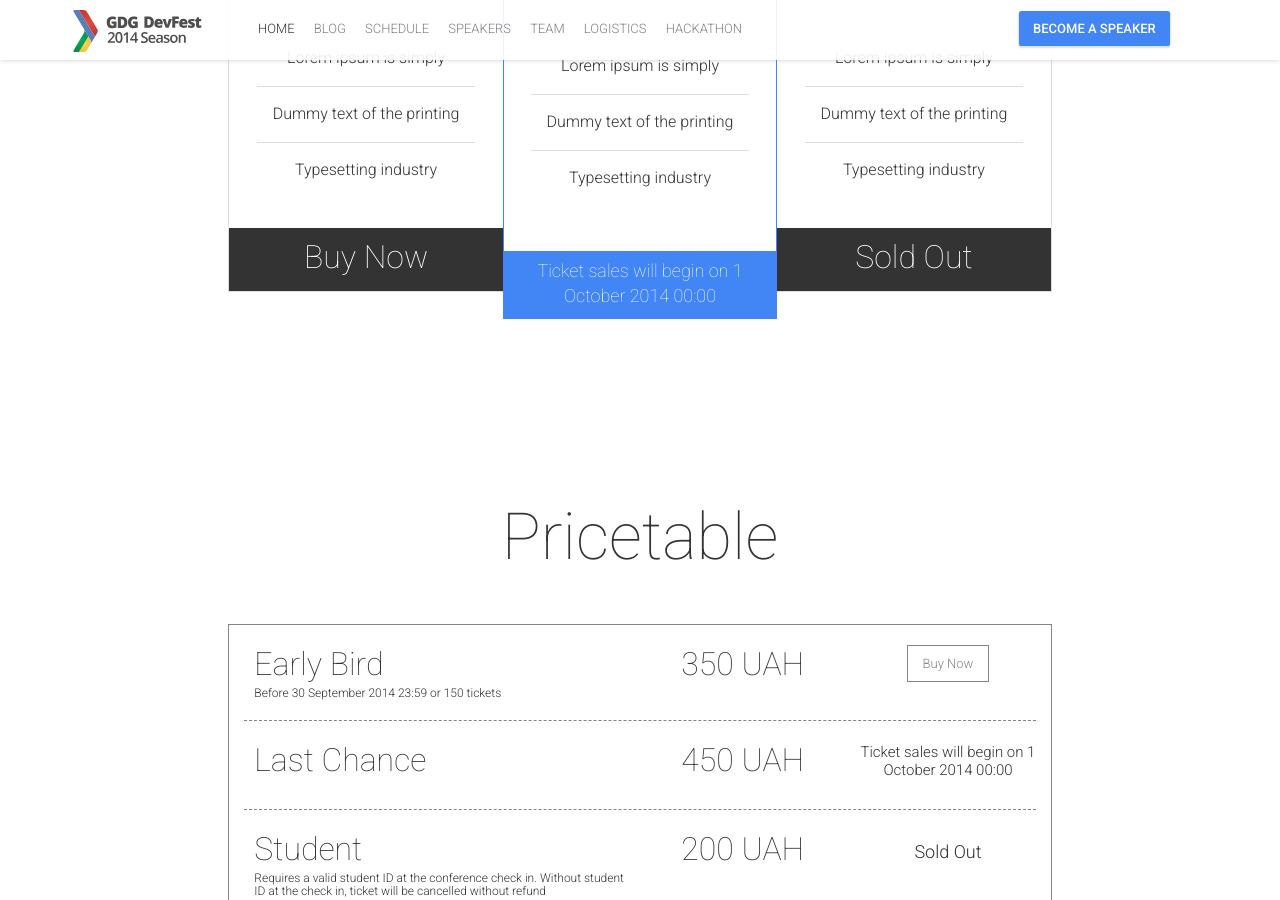
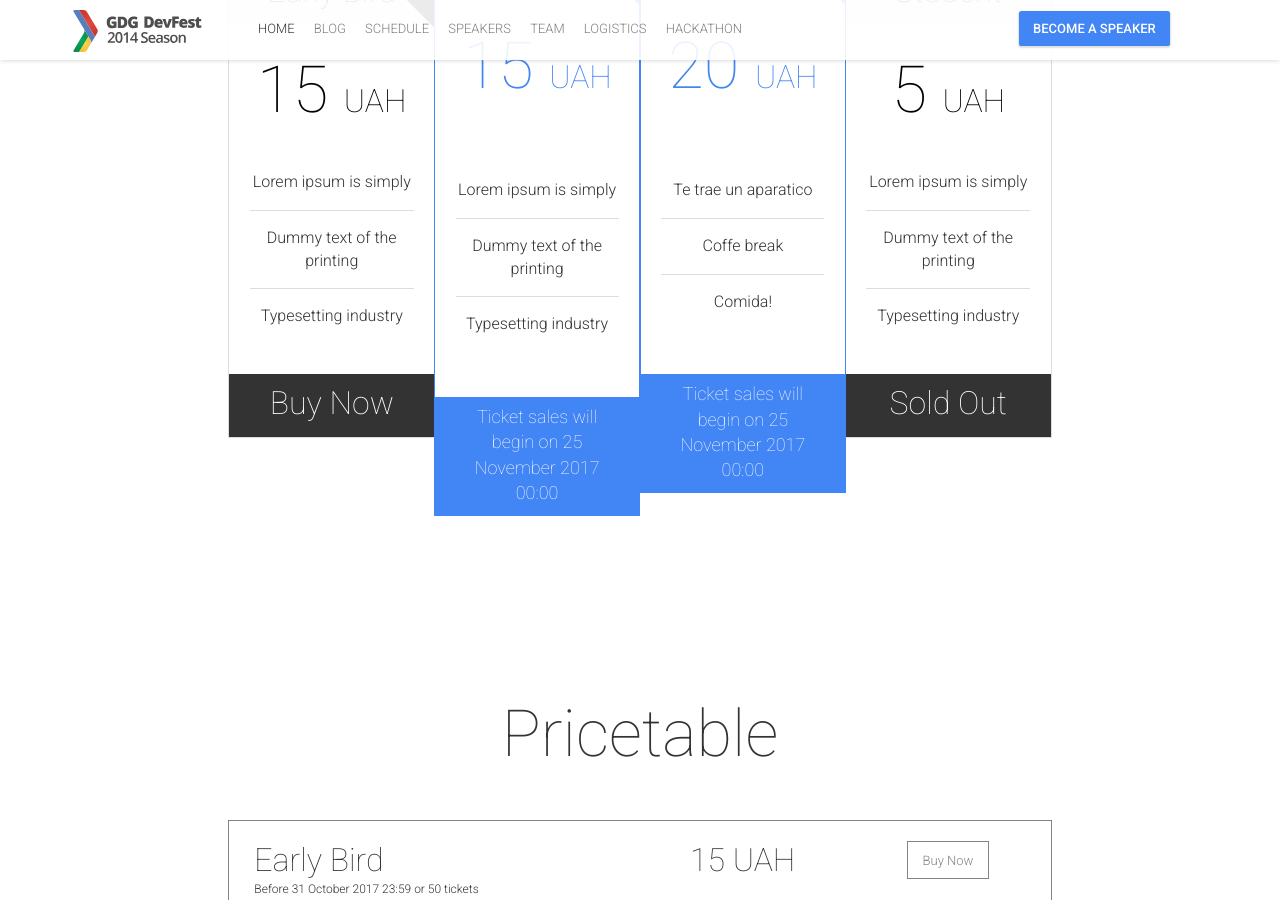
Before and after one commit to danielgf3/azahar.github.io, a Jekyll site: the page built from index.html, in a window 1280 px wide and 900 px high, scrolled down 6726 px. Built offline with Jekyll 4.4.1, drawn with Linux system fonts in a browser that asks for light colours; nearby versions of some CDN libraries; comment, search, counter and statistics services are not loaded; some of the changed text lies outside the part shown.

Commit message:
Update _config.yml

```diff
--- a/_config.yml
+++ b/_config.yml
@@ -90,19 +90,19 @@
 
 # Location Block
 locationBlockTitle: "Location"
-eventLocationName: "Conference Hall"
+eventLocationName: "Escuela Técnica Superior de Ingeniería Informática"
 eventLocationLink: "http://cabinet.kinopalace.lviv.ua/showtimes/"
-eventStreetAddress: "22 Teatral'na St"
-eventAddressLocality: "Lviv"
-eventAddressLocalityRegion: "Lvivska"
+eventStreetAddress: "Bulevar Louis Pasteur, 35, 29071 Málaga, España"
+eventAddressLocality: "Málaga"
+eventAddressLocalityRegion: "Spain"
 eventPostalCode: "79000"
 eventAddressCountry: "Ukraine"
-eventStartTime: "2014-10-25T10:00"
-eventDoorTime: "09:00"
-eventEndTime: "2014-10-25T20:00"
-eventPlaceCoordinates: "49.843237, 24.028751"
-mapCenterCoordinates: "49.842537, 24.025701"
-mapMobileCenterCoordinates: "49.841620, 24.029411"
+eventStartTime: "2017-12-01T10:00"
+eventDoorTime: "09:30"
+eventEndTime: "2017-12-01T20:00"
+eventPlaceCoordinates: "36.716775, -4.478202"
+mapCenterCoordinates: "36.716775, -4.478152"
+mapMobileCenterCoordinates: "36.716858, -4.477860"
 
 # Venue Block
 venueBlockTitle: "Venue"
@@ -128,41 +128,54 @@
 subscribeImage: "subscribe.jpg"
 subscribeTitle: "Subscribe for updates"
 subscribeAction: "https://gdg.us5.list-manage1.com/subscribe/post?u=9fc8aa205b0521b5f05fc8e1e&amp;id=ae0fb459fc"
-subscribeInfo: "Registration will be open around end of August. Number of tickets are limited. Stay tuned!"
+subscribeInfo: "Registration will be open around end of November. Number of tickets are limited. Stay tuned!"
 
 # Tickets Block
 ticketsTitle: "Pricetable"
-ticketsInfo: "Tickets grant access to all conference sections, coffee brakes, lunch and party. Accommodation is NOT included in the ticket price."
+ticketsInfo: "Tickets grant access to all conference sections, coffee brakes and lunch. Accommodation is NOT included in the ticket price."
 ticketsOffers:
  -
   name: "Early Bird"
-  price: "350"
+  price: "15"
   priceCurrency: "UAH"
-  ticketsNumber: "150"
+  ticketsNumber: "50"
   ribbon: "-5%"
   buyButtonLink: "http://dfua.ticketforevent.com/"
   buyButtonText: "Buy Now"
   ticketContentList: ["Lorem ipsum is simply", "Dummy text of the printing", "Typesetting industry"]
-  validFrom: "2014-08-25T10:00"
-  validThrough: "2014-09-30T23:59"
+  validFrom: "2017-10-10T00:00"
+  validThrough: "2017-10-31T23:59"
  -
   name: "Last Chance"
-  price: "450"
+  price: "15"
+  priceCurrency: "UAH"
+  ticketsNumber: "20"
+  ribbon: "-20%"
+  featured: true
+  buyButtonLink: "http://dfua.ticketforevent.com/"
+  buyButtonText: "Buy Now"
+  ticketContentList: ["Lorem ipsum is simply", "Dummy text of the printing", "Typesetting industry"]
+  validFrom: "2017-11-25T00:00"
+  validThrough: "2017-11-30T23:59"
+  disabled: true
+ -
+  name: "Aparatico"
+  price: "20"
   priceCurrency: "UAH"
   ticketsNumber: "100"
   ribbon: "-20%"
   featured: true
   buyButtonLink: "http://dfua.ticketforevent.com/"
   buyButtonText: "Buy Now"
-  ticketContentList: ["Lorem ipsum is simply", "Dummy text of the printing", "Typesetting industry"]
-  validFrom: "2014-10-01T00:00"
-  validThrough: "2014-10-23T23:59"
+  ticketContentList: ["Te trae un aparatico", "Coffe break", "Comida!"]
+  validFrom: "2017-11-25T00:00"
+  validThrough: "2017-11-30T23:59"
   disabled: true
  -
   name: "Student"
-  price: "200"
+  price: "5"
   priceCurrency: "UAH"
-  ticketsNumber: "50"
+  ticketsNumber: "10"
   buyButtonLink: "http://dfua.ticketforevent.com/"
   buyButtonText: "Buy Now"
   additionalInfo: "Requires a valid student ID at the conference check in. Without student ID at the check in, ticket will be cancelled without refund"
```
